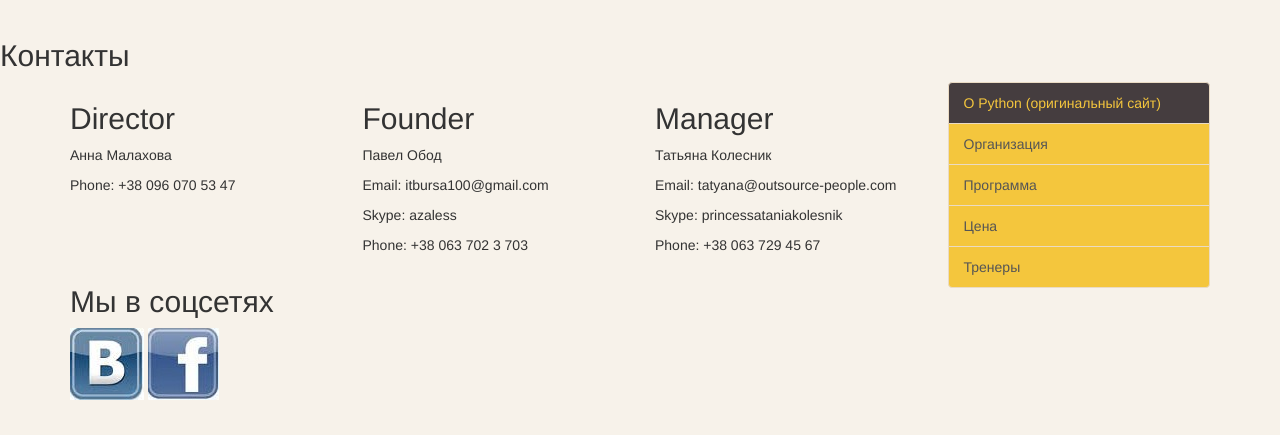
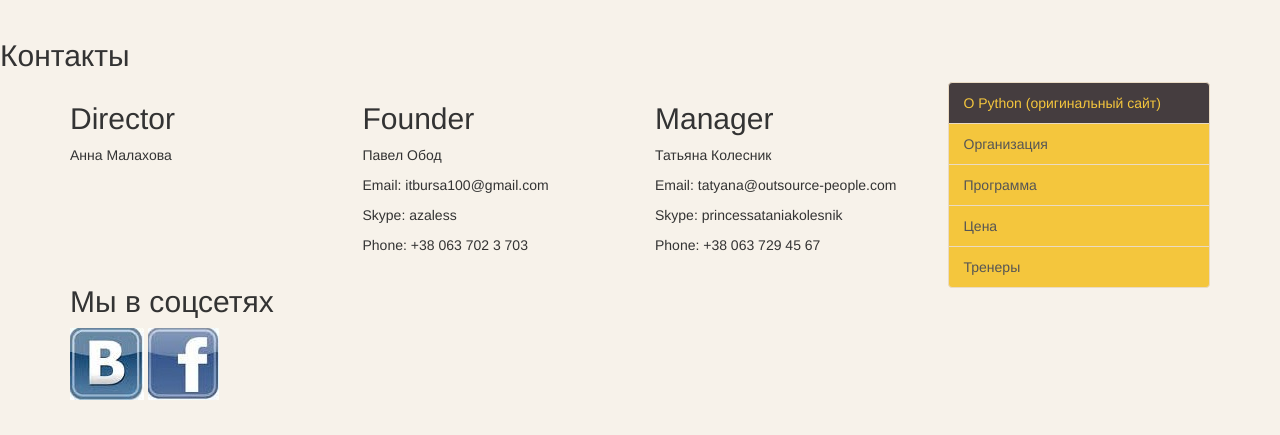
Before and after one commit to BrinNatasha/dj101_trial_repo, a Python web app: template templates/test_contact.html in a window 1280 px wide. Shown: the part 51-486 px from the top of the page. Run offline with Jinja, Linux system fonts and the light colour scheme; the template is opened without the code that fills it, so the values that code supplies are empty; some libraries are stand-ins or nearby versions.

Commit message:
upgrade for subcontent check: ERROR SIM2

```diff
--- a/templates/test_contact.html
+++ b/templates/test_contact.html
@@ -77,8 +77,8 @@
               <h2>Director</h2>
               <p>Анна Малахова </p>
 	      <!--<p>Email: anna.itbursa@gmail.com</p>
-	      <p>Skype: anechka.malakhova</p>--> <!--ERROR SIM-->
-	      <p>Phone: +38 096 070 53 47 </p>
+	      <p>Skype: anechka.malakhova</p>
+	      <p>Phone: +38 096 070 53 47 </p>--> <!--ERROR SIM-->
 
               <!--<p><a class="btn btn-default" href="#" role="button">View details &raquo;</a></p>-->
             </div><!--/.col-xs-6.col-lg-4-->
```
